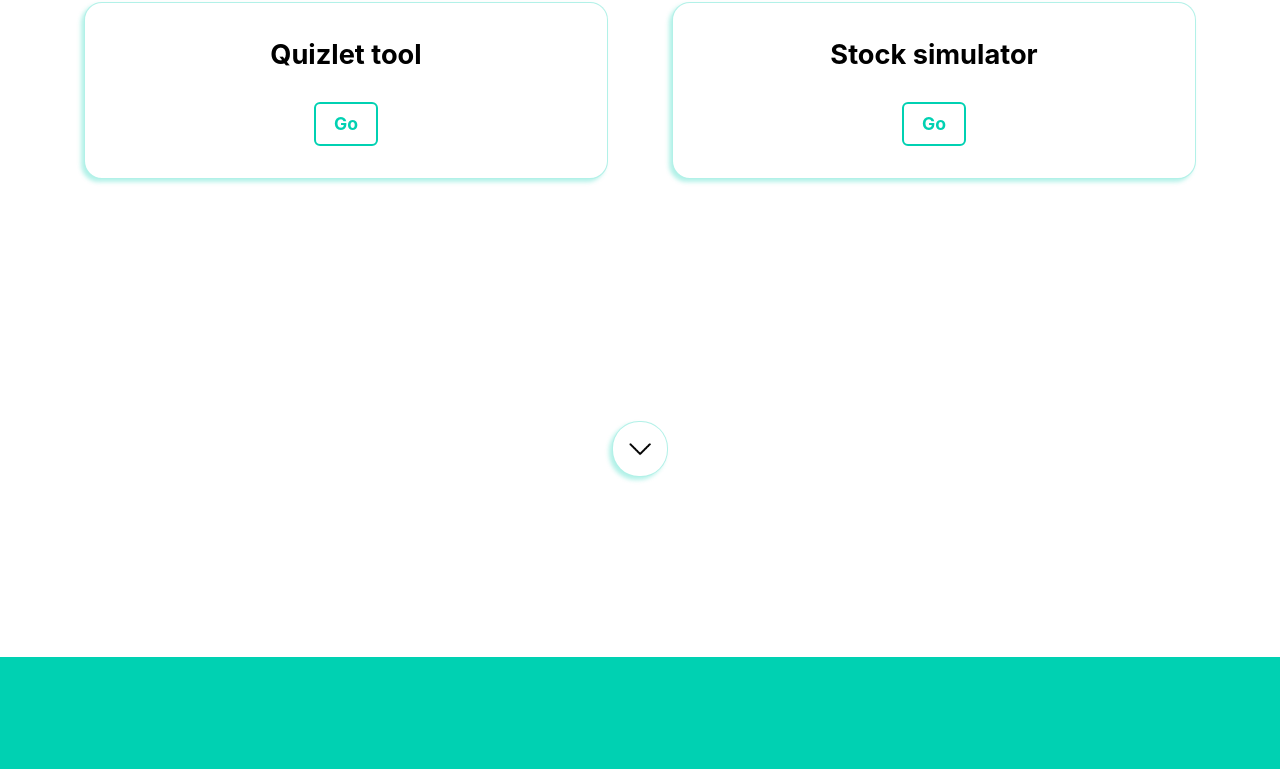
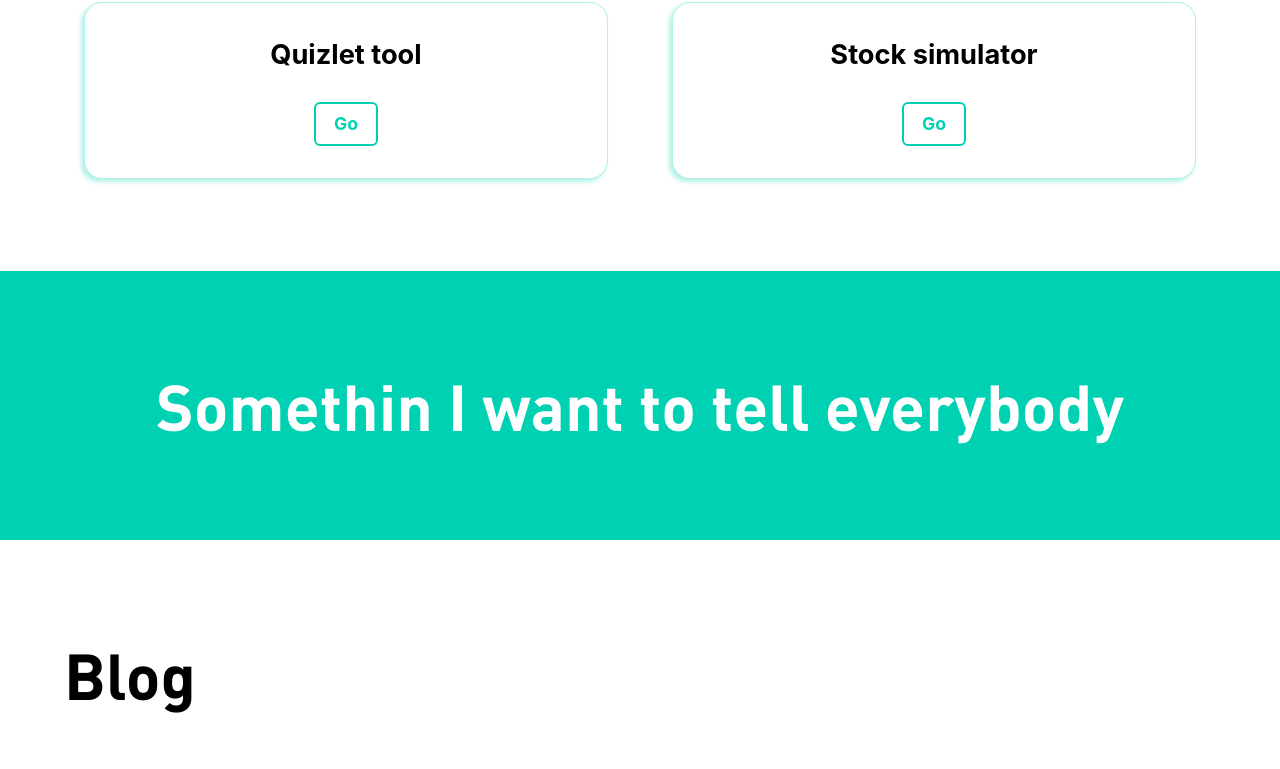
Before and after one commit to anmicius0/main, a React (Create React App) app: page / in a window 1280 px wide. Shown: the part 731-1500 px from the top of the page. Built offline with nearby package versions, Linux system fonts and the light colour scheme.

Commit message:
unlimited if the projects is no more than 5

```diff
--- a/src/component/Projects.js
+++ b/src/component/Projects.js
@@ -1,4 +1,4 @@
-import React, { useRef, useState } from "react";
+import React, { useRef, useState, useEffect } from "react";
 import arrow from "../image/arrow.png";
 
 const Projects = props => {
@@ -7,10 +7,18 @@
 
   const moreFade = useRef(null);
 
+  // expand the projects list, hide more-fade
   const unlimited = () => {
     setClassList(["container"]);
     moreFade.current.style.display = "none";
   };
+
+  // If there is no more than 5 projects, than call unlimited()
+  useEffect(() => {
+    if (projects.length < 5) {
+      unlimited();
+    }
+  }, []);
 
   return (
     <>
@@ -31,7 +39,7 @@
             ref={moreFade}
           >
             <div className={"more-button"}>
-              <img src={arrow} className={"arrow"}></img>
+              <img src={arrow} className={"arrow"} alt="more"></img>
               <span className={"more"}>MORE</span>
             </div>
           </div>
```
